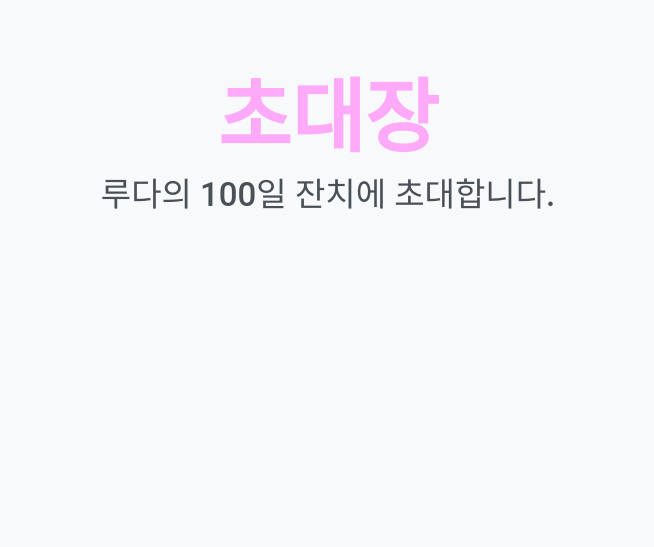
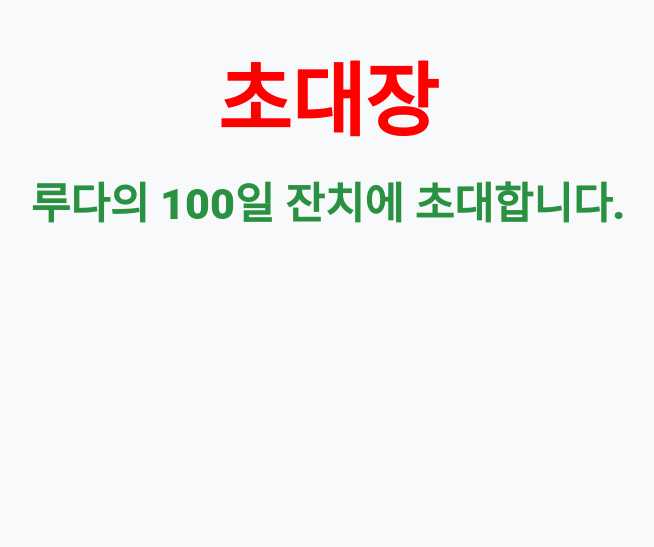
Before and after one commit to asa1374/asa1374.github.io, a plain HTML site: page index.html in a window 1280 px wide. Shown: the part 253-800 px from the top of the page, without its empty margins (312-966 px from the left). Drawn offline with nearby package versions, Linux system fonts and the light colour scheme; files whose address does not match are found by name.

Commit message:
Update style.css

```diff
--- a/css/style.css
+++ b/css/style.css
@@ -556,7 +556,7 @@ a {
   .cover-v1 .heading {
     font-size: 5rem;
     font-weight: 900;
-    color: #feaaf8; }
+    color: #ff0000; }
     @media (max-width: 991.98px) {
       .cover-v1 .heading {
         font-size: 3rem; } }
@@ -570,8 +570,10 @@ a {
   .cover-v1 .post-meta {
     font-size: 18px; }
   .cover-v1 .subheading {
-    font-size: 33px;
-    color: #495057; }
+    font-size: 43px;
+    color: #299141;
+    font-weight: 900;
+    margin-top: 28px;}
     @media (max-width: 991.98px) {
       .cover-v1 .subheading {
         font-size: 24px; } }
```
